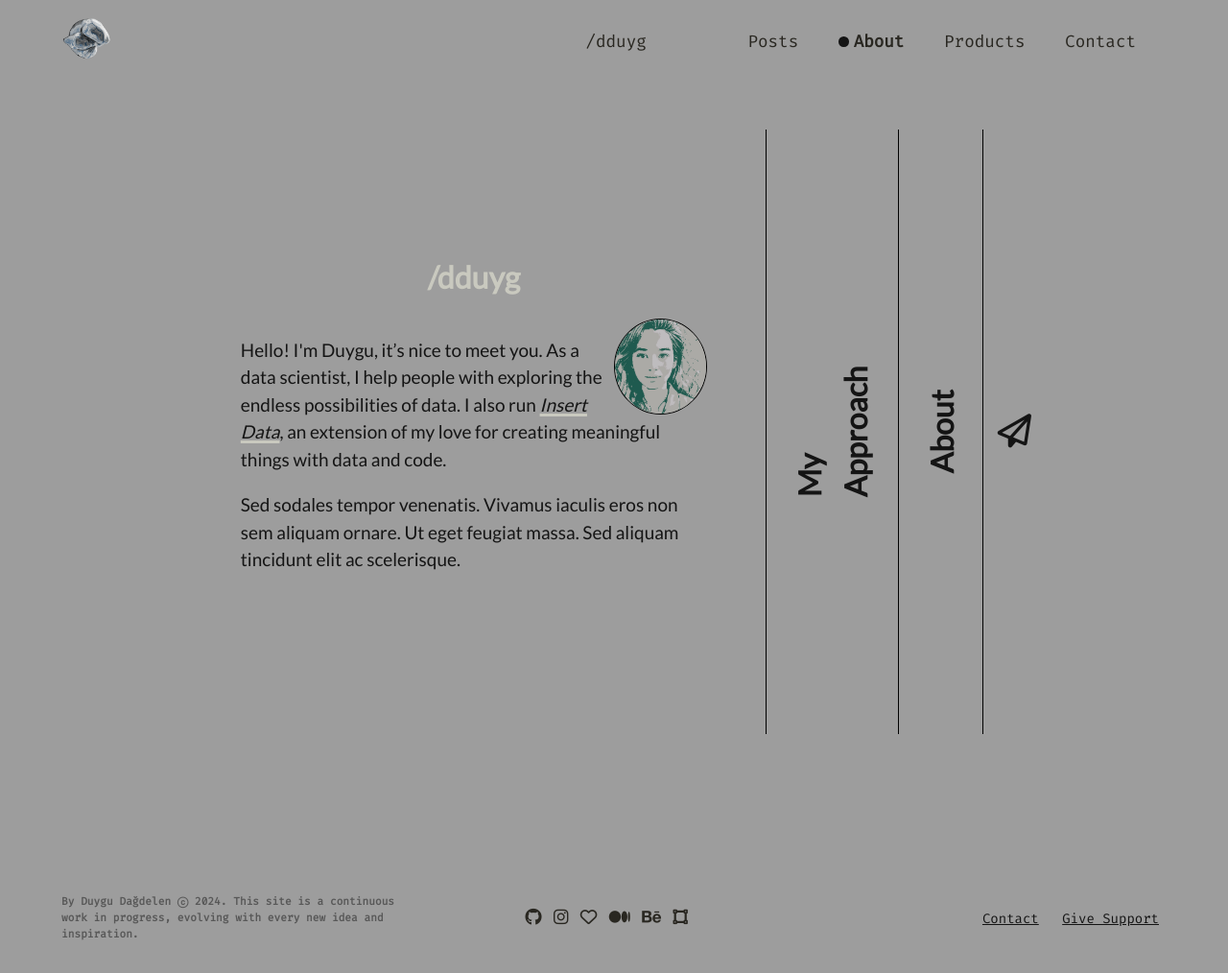
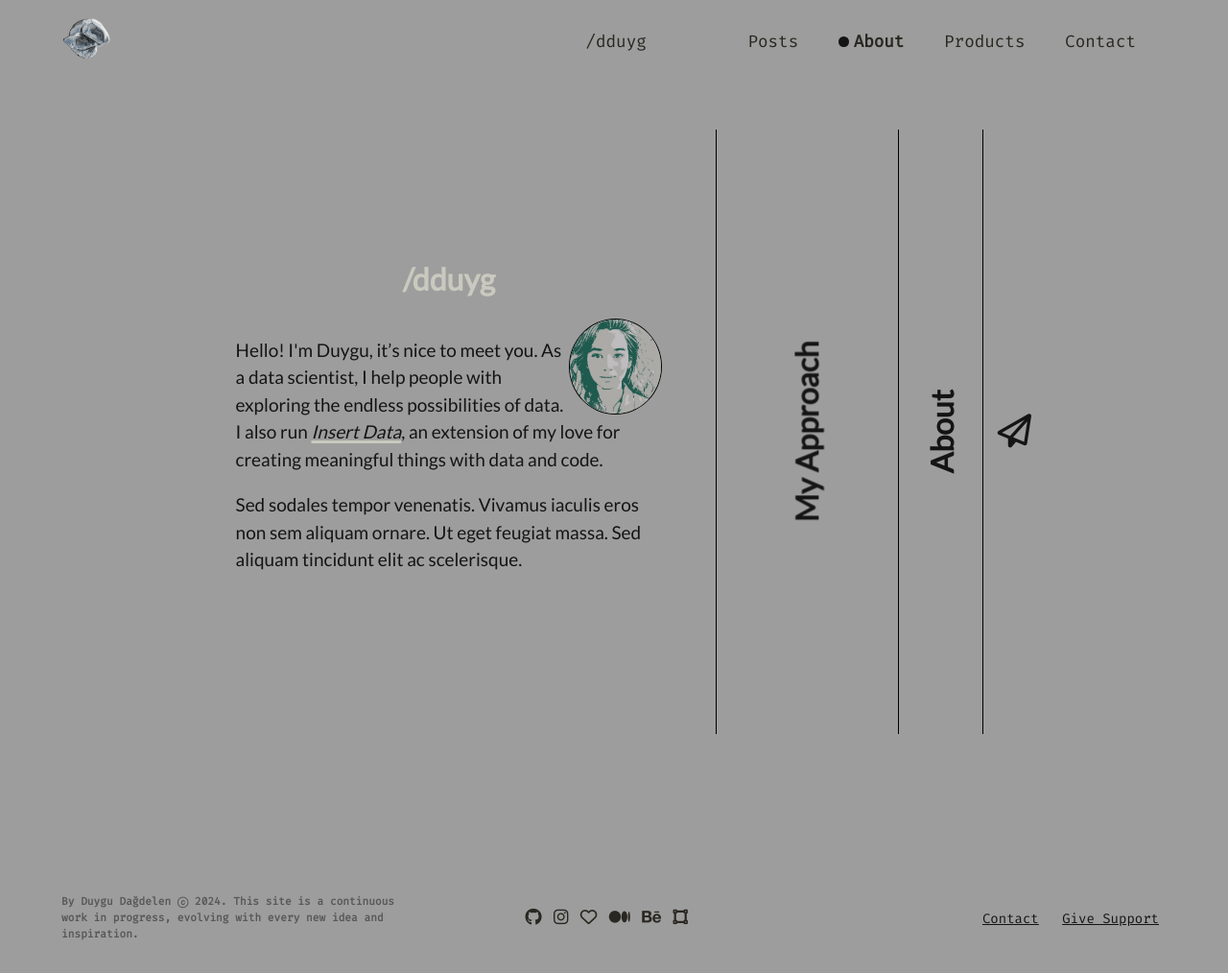
Before and after one commit to dduyg/duuuy, a Jekyll site: the page built from about.html, in a window 1280 px wide. Shown: the whole page at 96% size. Built offline with Jekyll 4.4.1, drawn with Linux system fonts in a browser that asks for light colours; nearby versions of some CDN libraries.

Commit message:
Update about-panel.css

```diff
--- a/assets/about-panel.css
+++ b/assets/about-panel.css
@@ -45,7 +45,12 @@ header {
   transform: rotate(0deg);
   transition: 0.5s ease;
   padding: 0 10%;
+  white-space: normal;
 }
+.panel-inactive header {
+  white-space: nowrap;
+}
+
 #bio header, #contact header {
   transform: rotate(0deg); /* No rotation for image/icon */
 }
```
